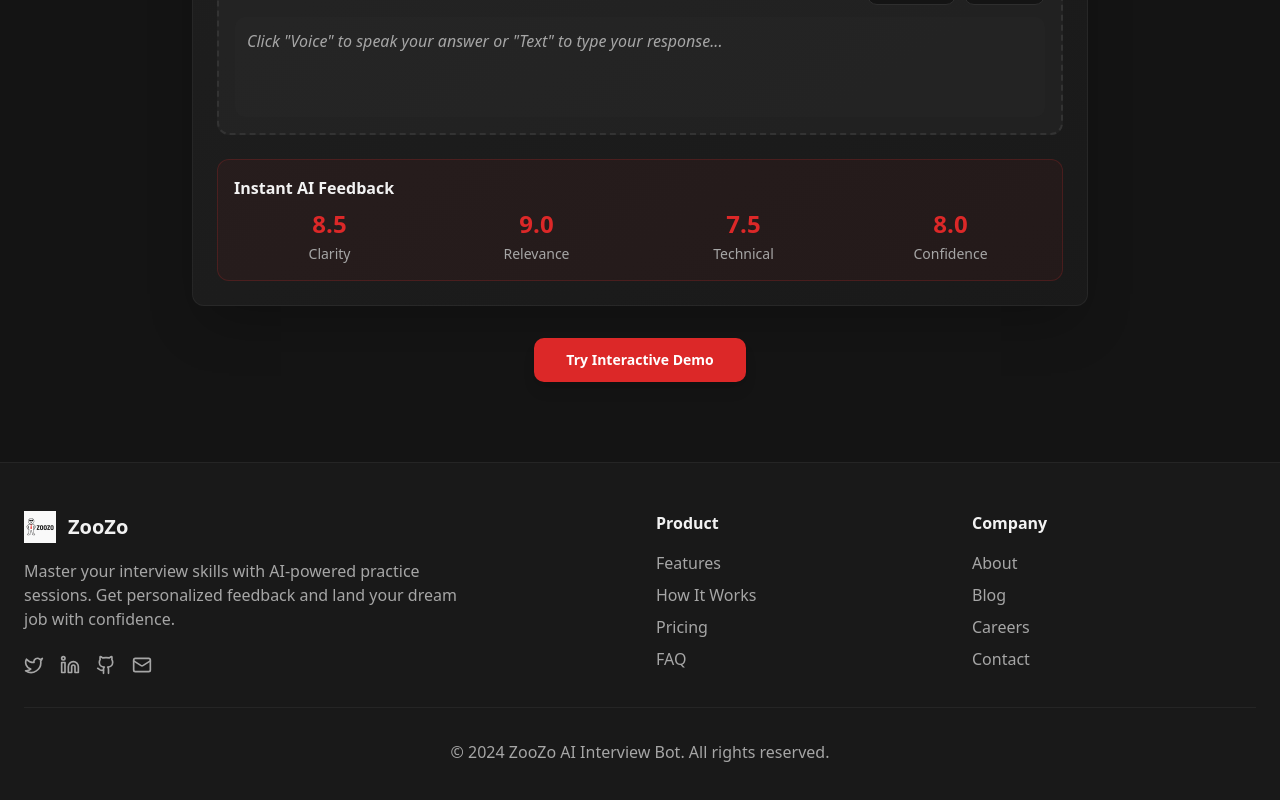
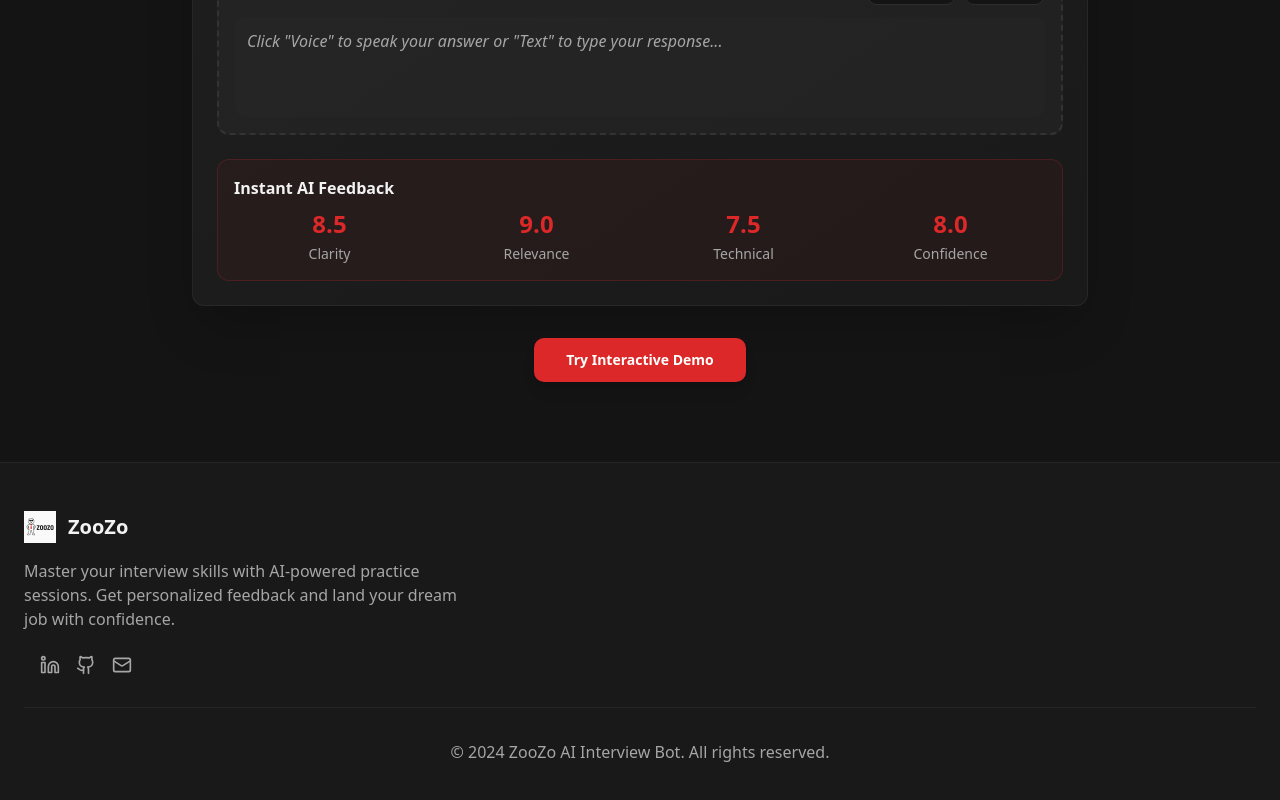
Before and after one commit to Vizz27/V-AI-Powered-Interview-Simulatior, a React (Vite) app: page / in a window 1280 px wide. Shown: the part 3102-3902 px from the top of the page. Built offline with nearby package versions, Linux system fonts and the light colour scheme.

Commit message:
Visual edit in Lovable
Edited UI in Lovable

```diff
--- a/src/components/Footer.tsx
+++ b/src/components/Footer.tsx
@@ -1,17 +1,11 @@
 import { Github, Twitter, Linkedin, Mail } from "lucide-react";
-
 const Footer = () => {
-  return (
-    <footer className="bg-card/50 border-t border-border/50 py-12">
+  return <footer className="bg-card/50 border-t border-border/50 py-12">
       <div className="container mx-auto px-6">
         <div className="grid grid-cols-1 md:grid-cols-4 gap-8">
           <div className="md:col-span-2">
             <div className="flex items-center space-x-3 mb-4">
-              <img
-                src="/lovable-uploads/5d14997b-75ca-4cc4-840a-9000606abb6c.png"
-                alt="ZooZo AI Interview Bot"
-                className="w-8 h-8"
-              />
+              <img src="/lovable-uploads/5d14997b-75ca-4cc4-840a-9000606abb6c.png" alt="ZooZo AI Interview Bot" className="w-8 h-8" />
               <span className="text-xl font-bold text-foreground">ZooZo</span>
             </div>
             <p className="text-muted-foreground mb-6 max-w-md">
@@ -20,7 +14,7 @@ const Footer = () => {
             </p>
             <div className="flex space-x-4">
               <a href="#" className="text-muted-foreground hover:text-primary transition-colors">
-                <Twitter className="h-5 w-5" />
+
               </a>
               <a href="#" className="text-muted-foreground hover:text-primary transition-colors">
                 <Linkedin className="h-5 w-5" />
@@ -34,33 +28,15 @@ const Footer = () => {
             </div>
           </div>
 
-          <div>
-            <h3 className="font-semibold text-foreground mb-4">Product</h3>
-            <ul className="space-y-2 text-muted-foreground">
-              <li><a href="#" className="hover:text-primary transition-colors">Features</a></li>
-              <li><a href="#" className="hover:text-primary transition-colors">How It Works</a></li>
-              <li><a href="#" className="hover:text-primary transition-colors">Pricing</a></li>
-              <li><a href="#" className="hover:text-primary transition-colors">FAQ</a></li>
-            </ul>
-          </div>
 
-          <div>
-            <h3 className="font-semibold text-foreground mb-4">Company</h3>
-            <ul className="space-y-2 text-muted-foreground">
-              <li><a href="#" className="hover:text-primary transition-colors">About</a></li>
-              <li><a href="#" className="hover:text-primary transition-colors">Blog</a></li>
-              <li><a href="#" className="hover:text-primary transition-colors">Careers</a></li>
-              <li><a href="#" className="hover:text-primary transition-colors">Contact</a></li>
-            </ul>
-          </div>
+
+
         </div>
 
         <div className="border-t border-border/50 mt-8 pt-8 text-center text-muted-foreground">
           <p>&copy; 2024 ZooZo AI Interview Bot. All rights reserved.</p>
         </div>
       </div>
-    </footer>
-  );
+    </footer>;
 };
-
 export default Footer;
```
